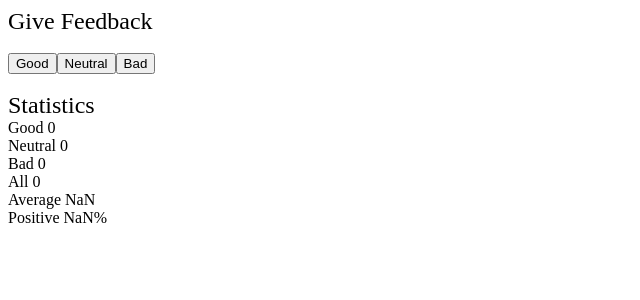
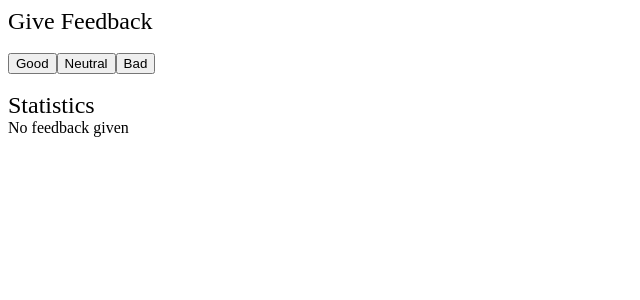
Before and after one commit to mehtaAlok/fullstackopen, a React (Create React App) app in the folder part1/unicafe/: page / in a window 1280 px wide. Shown: the top 300 px of the page, without its empty margins (0-640 px from the left). Built offline with nearby package versions, Linux system fonts and the light colour scheme.

Commit message:
Completed unicafe 1.9

```diff
--- a/part1/unicafe/src/App.js
+++ b/part1/unicafe/src/App.js
@@ -12,7 +12,9 @@ import { useState } from "react"
 // }
 const Statistics = (props) => {
   const all = props.count[0] + props.count[1] + props.count[2]
-
+  if (all === 0) {
+    return "No feedback given"
+  }
   return (
     <>
       <div>Good {props.count[0]}</div>
```
